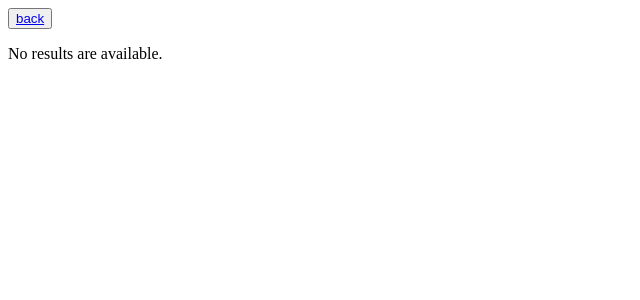
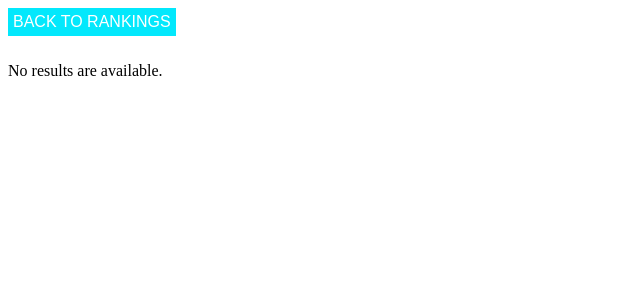
Before and after one commit to yonadaaa/hive_declarator, a Django app: page /rankings/cars/ in a window 1280 px wide. Shown: the top 300 px of the page, without its empty margins (0-640 px from the left). Run offline with Django 3.2, Linux system fonts and the light colour scheme; data that the repository does not hold is empty.

Commit message:
Update back to rankings button to match

```diff
--- a/polls/templates/polls/display_rankings.html
+++ b/polls/templates/polls/display_rankings.html
@@ -6,14 +6,31 @@ table, th, td {
   border: 1px solid black;
   border-collapse: collapse;
 }
+.button {
+background-color: #03e8fc;
+border: none;
+color: white;
+padding: 5px 5px;
+text-align: center;
+font-size: 16px;
+cursor: pointer;
+margin-bottom: 10px;
+}
+.button:hover {
+background-color: #40b7c2;
+}
+a {
+color: white;
+text-decoration: none;
+text-transform: uppercase;
+}
 </style>
 </head>
 <body>
-<button class="button"><a href="../">back</a></button>
+<button class="button"><a href="../">back to rankings</a></button>
 
 {% if rankings %}
     <table style="width:40%">
-        <caption>Table</caption>
         <tr>
          <th>Name</th>
          <th>Count</th>
```
